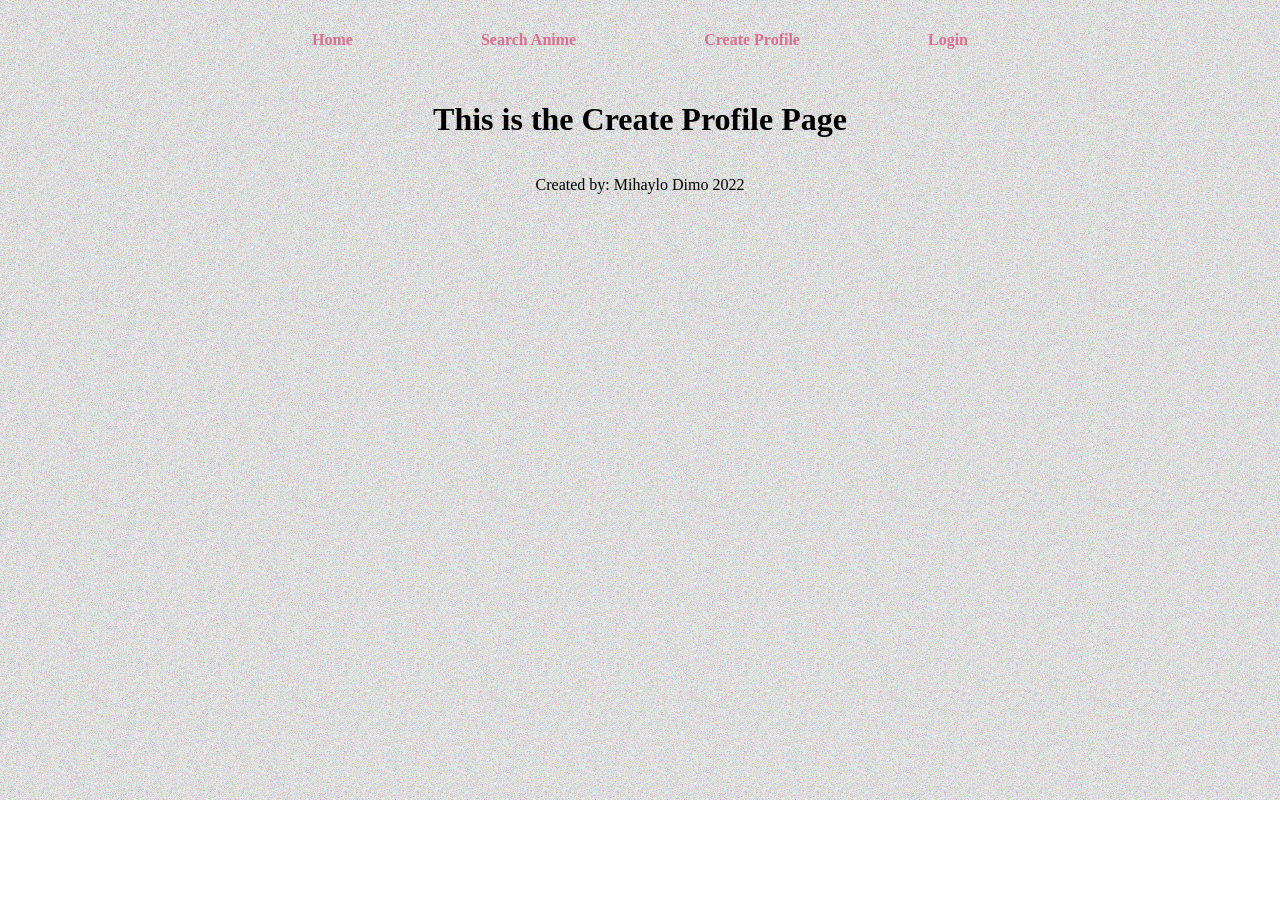
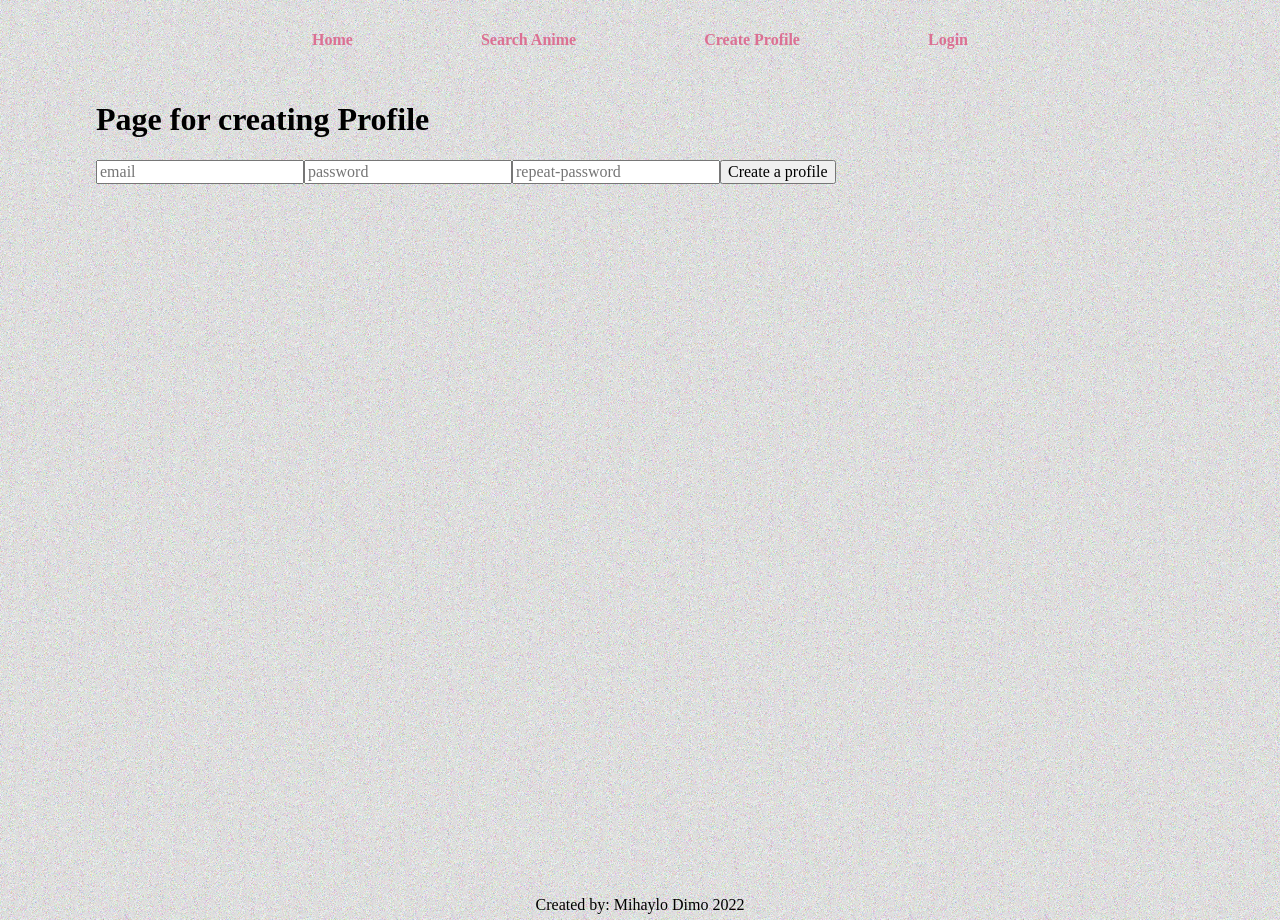
Before and after one commit to MYDimo/anime-app, a React (Create React App) app: page /create-profile in a window 1280 px wide. Before the commit the page ends 800 px from the top, so only its background shows below. Built offline with nearby package versions, Linux system fonts and the light colour scheme.

Commit message:
Add enter search funcionality

```diff
--- a/src/components/pages/AnimeSearchPage.js
+++ b/src/components/pages/AnimeSearchPage.js
@@ -32,7 +32,7 @@ export const AnimeSearchPage = () => {
     return (
         <div className="pageWrapper">
             <p>Hey, search for an anime below.</p>
-            <input type="text" placeholder="search anime" onChange={(e) => setSearchAnime(e.target.value)} />
+            <input type="text" placeholder="search anime" onChange={(e) => setSearchAnime(e.target.value)} onKeyDown={(e) => e.key === 'Enter' ? searchHandler(): false}/>
             <button onClick={searchHandler}>Search</button>
             {animeList &&
                 <div className="animeList">
--- a/src/components/pages/CreateProfilePage.js
+++ b/src/components/pages/CreateProfilePage.js
@@ -1,5 +1,15 @@
 export const CreateProfilePage = () => {
+
+
     return (
-        <h1>This is the Create Profile Page</h1>
+        <div className="pageWrapper">
+            <h1>Page for creating Profile</h1>
+            <form action="submit">
+                <input type="text" name="email" placeholder="email" />
+                <input type="pasword" name="password" placeholder="password" />
+                <input type="pasword" name="repeat-password" placeholder="repeat-password" />
+                <button>Create a profile</button>
+            </form>
+        </div>
     );
 }
--- a/src/styles/App.css
+++ b/src/styles/App.css
@@ -14,6 +14,7 @@ body {
 
 .pageWrapper {
   width: 85vw;
+  height: 100vh;
 }
 
 h1 {
```
